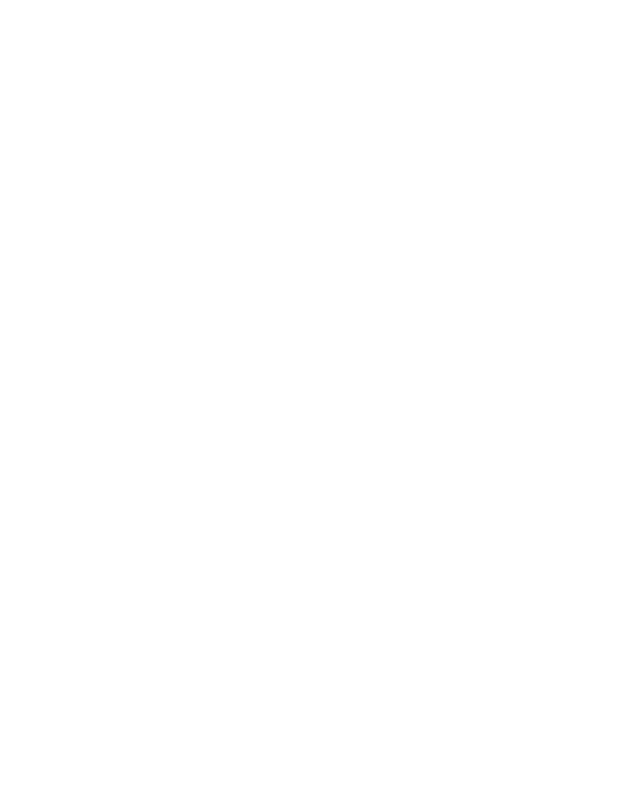
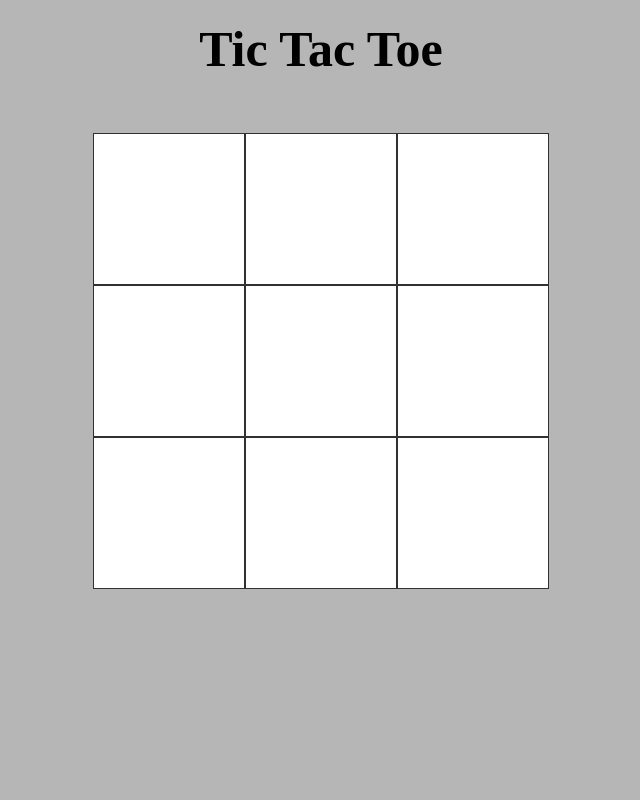
Before and after one commit to mareaaaan/odin-tic-tac-toe, a plain HTML site: page index.html in a window 1280 px wide. Shown: the whole page, without its empty margins (319-959 px from the left). Drawn offline with Linux system fonts and the light colour scheme.

Commit message:
Add simple 9x9 clickable grid

```diff
--- a/index.html
+++ b/index.html
@@ -1,14 +1,32 @@
 <!DOCTYPE html>
 <html lang="en">
+
 <head>
     <meta charset="UTF-8">
     <meta name="viewport" content="width=device-width, initial-scale=1.0">
     <link rel="stylesheet" href="reset.css">
     <link rel="stylesheet" href="style.css">
-    <script src="script.js"></script>
+    <script src="script.js" defer></script>
     <title>Tic Tac Toe</title>
 </head>
+
 <body>
+    <header class="header">
+        <h1 class="title">Tic Tac Toe</h1>
+    </header>
+    <article class="content">
+        <div class="gameboard">
+            <div class="gameboard__cell" data-index="1"></div>
+            <div class="gameboard__cell" data-index="2"></div>
+            <div class="gameboard__cell" data-index="3"></div>
+            <div class="gameboard__cell" data-index="4"></div>
+            <div class="gameboard__cell" data-index="5"></div>
+            <div class="gameboard__cell" data-index="6"></div>
+            <div class="gameboard__cell" data-index="7"></div>
+            <div class="gameboard__cell" data-index="8"></div>
+            <div class="gameboard__cell" data-index="9"></div>
+        </div>
+    </article>
+</body>
 
-</body>
 </html>
--- a/script.js
+++ b/script.js
@@ -0,0 +1,33 @@
+var Gameboard = (() => {
+	var gameboard = ["", "", "", "", "", "", "", "", ""];
+
+	const contentElement = document.getElementsByClassName("content")[0];
+	const gameboardElement = document.getElementsByClassName("gameboard")[0];
+	const gameboardCells = document.getElementsByClassName("gameboard__cell");
+
+	function _render() {
+		for (let i = 0; i < gameboard.length; i++) {
+			gameboardElement.children.item(i).innerHTML = gameboard[i];
+		}
+	}
+
+	function placeSymbolAt(index) {
+		gameboard[index] = "X";
+		_render();
+	}
+
+	for (let i = 0; i < gameboardCells.length; i++) {
+		gameboardCell = gameboardCells[i];
+		gameboardCell.addEventListener(
+			"click",
+			function () {
+				placeSymbolAt(i);
+			},
+			true
+		);
+	}
+
+	_render();
+
+	return { placeSymbolAt };
+})();
--- a/style.css
+++ b/style.css
@@ -0,0 +1,30 @@
+body {
+    min-height: 100vh;
+    display: grid;
+    grid-template-rows: 1fr 5fr;
+    justify-items: center;
+    background-color: #b6b6b6;
+}
+
+.title {
+    margin-top: 10%;
+    font-size: 50px;
+    font-weight: 900;
+}
+
+.gameboard {
+    display: grid;
+    grid-template-columns: repeat(3, 1fr);
+    grid-template-rows: repeat(3, 1fr);
+}
+
+.gameboard__cell {
+    border: solid #313131 1px;
+    background-color: rgb(255, 255, 255);
+    width: 150px;
+    height: 150px;
+    display: flex;
+    justify-content: center;
+    align-items: center;
+    font-size: 80px;
+}
```
